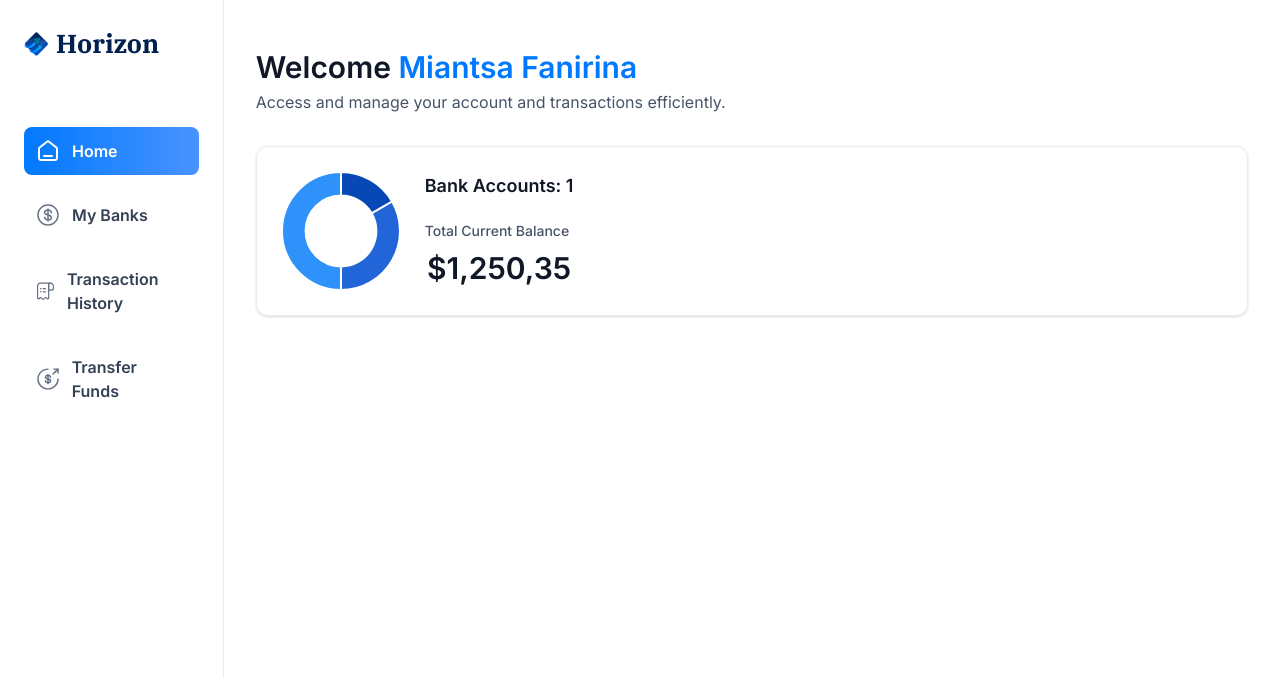
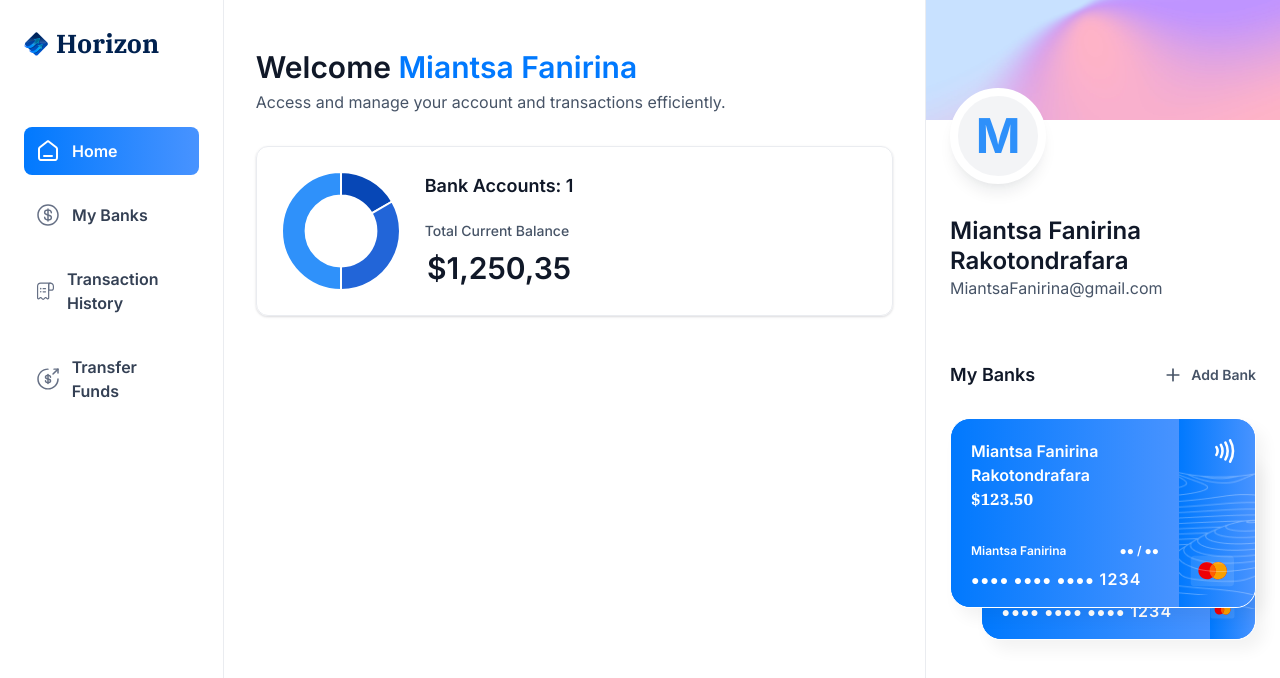
Before and after one commit to MiantsaFanirina/banking, a Next.js app: page / in a window 1280 px wide. Shown: the top 678 px of the page. Built offline with nearby package versions, Linux system fonts and the light colour scheme.

Commit message:
bank card layout creation

```diff
--- a/app/(root)/page.tsx
+++ b/app/(root)/page.tsx
@@ -3,9 +3,10 @@
 // components
 import HeaderBox from '@/components/HeaderBox'
 import TotalBalanceBox from '@/components/TotalBalanceBox'
+import RightSidebar from '@/components/RightSidebar'
 
 const Home = () => {
-  const LoggedIn = {firstName: 'Miantsa Fanirina'}
+  const LoggedIn = {firstName: 'Miantsa Fanirina', lastName: "Rakotondrafara", email: "MiantsaFanirina@gmail.com"}
 
   return (
     <section className="home">
@@ -27,6 +28,12 @@
 
         </header>
       </div>
+
+      <RightSidebar
+        user={LoggedIn}
+        transactions={[]}
+        banks={[{currentBalance: 123.50}, { currentBalance: 1340.23}]}
+      />
     </section>
   )
 }
--- /dev/null
+++ b/components/BankCard.tsx
@@ -0,0 +1,54 @@
+import { formatAmount } from '@/lib/utils'
+import Image from 'next/image'
+import Link from 'next/link'
+import React from 'react'
+
+const BankCard = ({account, userName, showBalance = true} : CreditCardProps) => {
+  return (
+    <div className="flex flex-col">
+        <Link href="/" className='bank-card'>
+            <div className="bank-card_content">
+                <div>
+                    <h1 className="text-16 font-semibold text-white">
+                        {account.name || userName}
+                    </h1>
+
+                    <p className="font-ibm-plex-serif font-black text-white">
+                        {formatAmount(account.currentBalance )}
+                    </p>
+
+                </div>
+
+                <article className="flex flex-col gap-2">
+                    <div className="flex justify-between">
+                        <h1 className="text-12 font-semibold text-white">
+                            Miantsa Fanirina
+                        </h1>
+                        <h2 className="text-12 font-semibold text-white">
+                            ●● / ●●
+                        </h2>
+                    </div>
+
+                    <p className='text-14 font-semibold tracking-[1.1px] text-white'>
+                        ●●●● ●●●● ●●●● <span className="text-16">{1234}</span>
+                    </p>
+
+                </article>
+
+            </div>
+
+
+            <div className="bank-card_icon">
+                <Image src="/icons/Paypass.svg" width={20} height={24} alt="pay"/>
+                <Image src="/icons/mastercard.svg" width={45} height={32} alt="mastercard" className='ml-5'/>
+            </div>
+
+            <Image src="/icons/lines.png" width={316} height={190} alt="lines" className="absolute top-0 left-0"/>
+
+
+        </Link>
+    </div>
+  )
+}
+
+export default BankCard
--- /dev/null
+++ b/components/RightSidebar.tsx
@@ -0,0 +1,62 @@
+import Image from 'next/image'
+import Link from 'next/link'
+import React from 'react'
+import BankCard from './BankCard'
+
+const RightSidebar = ({user, transactions, banks} : RightSidebarProps) => {
+  return (
+    <aside className='right-sidebar'>
+
+      <section className="flex flex-col pb-8">
+        <div className="profile-banner"></div>
+        <div className="profile">
+          <div className="profile-img">
+            <span className="text-5xl font-bold text-blue-500">{user.firstName[0]}</span>
+          </div>
+          <div className="profile-details w-full">
+            <h1 className='profile-name'>{user.firstName} {user.lastName}</h1>
+            <p className="profile-email w-full">
+              {user.email}
+            </p>
+          </div>
+        </div>
+      </section>
+
+    <section className="banks">
+      <div className="flex w-full justify-between">
+        <h2 className="header-2">My Banks</h2>
+        <Link href="/" className='flex items-center gap-2'>
+          <Image src="/icons/plus.svg" width={20} height={20} alt="plus"/>
+          <h2 className="text-14 font-semibold text-gray-600">Add Bank</h2>
+        </Link>
+      </div>
+
+      {banks?.length > 0 && (
+        <div className="relative flex flex-1 flex-col items-center justify-center gap-5">
+          <div className="relative z-10">
+            <BankCard
+              key={banks[0].$id}
+              account={banks[0]}
+              userName={`${user.firstName} ${user.lastName}`}
+              showBalance={false}
+            />
+          </div>
+          {banks[1] && (
+            <div className="absolute right-0 top-8 z-0 w-[90%]">
+                <BankCard
+                  key={banks[1].$id}
+                  account={banks[1]}
+                  userName={`${user.firstName} ${user.lastName}`}
+                  showBalance={false}
+                />
+            </div>
+          )}
+        </div>
+      )}
+    </section>
+
+    </aside>
+  )
+}
+
+export default RightSidebar
```
